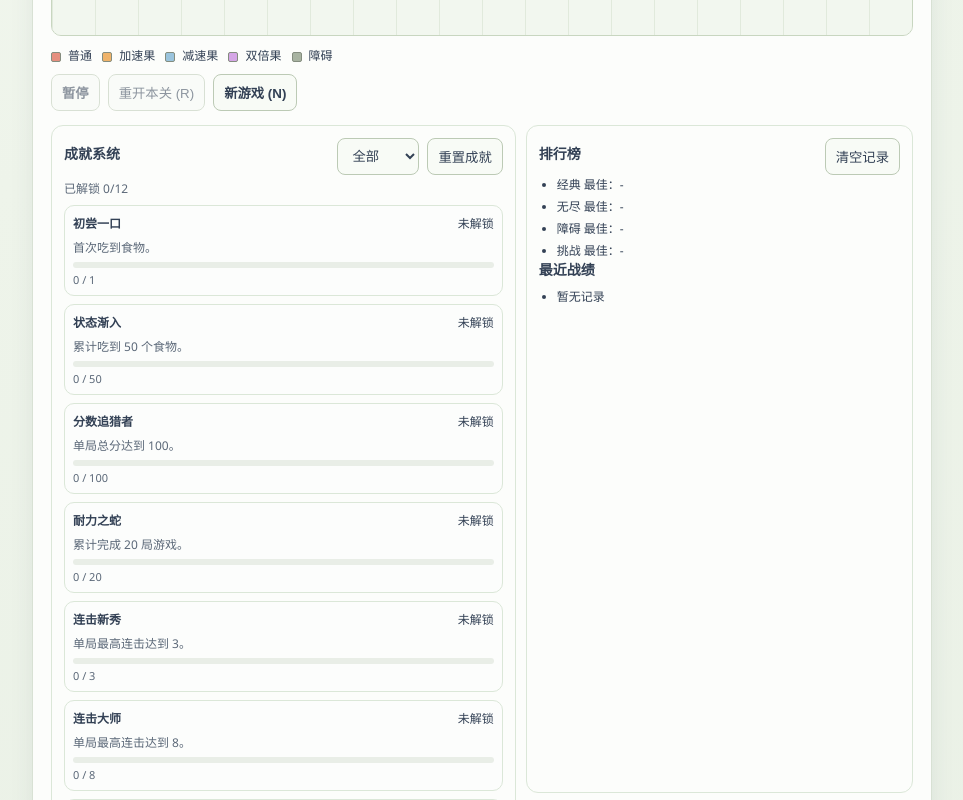
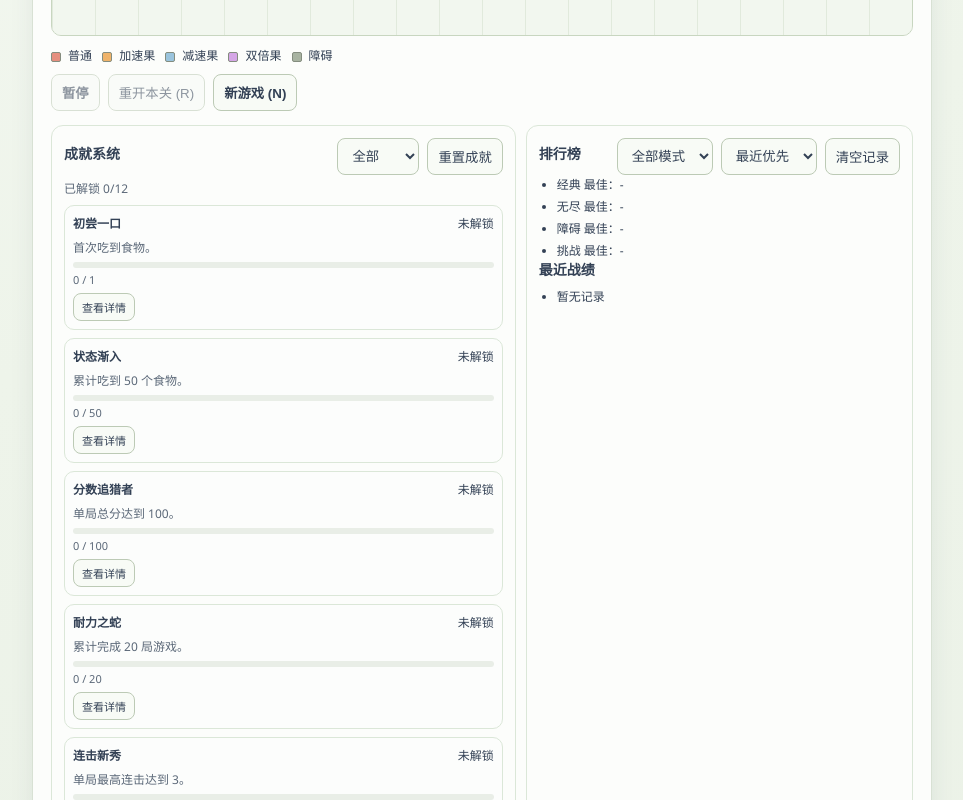
Before and after one commit to yychengers/snake-game, a Vue app: page / in a window 1280 px wide. Shown: the part 1260-2060 px from the top of the page, without its empty margins (158-1121 px from the left). Built offline with nearby package versions, Linux system fonts and the light colour scheme.

Commit message:
feat: enhance achievement and leaderboard interactions

```diff
--- a/src/modules/snake/SnakeGame.vue
+++ b/src/modules/snake/SnakeGame.vue
@@ -74,6 +74,9 @@ const boardRef = ref<HTMLCanvasElement | null>(null);
 const showSettings = ref(false);
 const achievements = ref<AchievementStore>(loadAchievements());
 const achievementFilter = ref<'all' | 'unlocked' | 'locked' | 'hidden'>('all');
+const achievementExpandedId = ref<AchievementId | null>(null);
+const leaderboardModeFilter = ref<'all' | GameMode>('all');
+const leaderboardSort = ref<'latest' | 'score' | 'duration'>('latest');
 const achievementToast = ref<{ id: AchievementId; title: string } | null>(null);
 const runTracker = ref<{
   mode: GameMode;
@@ -136,6 +139,19 @@ const shellStyle = computed<CSSProperties>(() => ({
 
 const topScore = computed(() => getTopScore(leaderboard.value));
 const fastestCompletion = computed(() => getFastestCompletion(leaderboard.value));
+const suggestedNextAction = computed(() => {
+  if (state.value.isCompleted) {
+    return selectedMode.value === 'classic'
+      ? '建议：试试挑战模式，冲击高连击。'
+      : '建议：尝试更高难度模式继续冲分。';
+  }
+  if (state.value.isGameOver) {
+    if (state.value.mode === 'obstacle') return '建议：障碍模式优先贴边走位，降低封路风险。';
+    if (state.value.mode === 'challenge') return '建议：挑战模式先稳住路线，再追求连击。';
+    return '建议：下一局保持中速节奏，优先扩大安全活动区。';
+  }
+  return '建议：保持稳定节奏，优先确保走位空间。';
+});
 const unlockedAchievements = computed(
   () => ACHIEVEMENTS.filter((item) => achievements.value.entries[item.id].unlocked).length,
 );
@@ -150,6 +166,7 @@ const filteredAchievements = computed(() =>
       description: hiddenLocked ? item.hint ?? '解锁后查看完整条件。' : item.description,
       hidden: Boolean(item.hidden),
       unlocked: entry.unlocked,
+      unlockedAt: entry.unlockedAt,
       progress: Math.min(entry.progress, item.target),
       target: item.target,
       progressPct: Math.min(100, Math.floor((Math.min(entry.progress, item.target) / item.target) * 100)),
@@ -161,6 +178,20 @@ const filteredAchievements = computed(() =>
     return !item.unlocked;
   }),
 );
+const filteredLeaderboard = computed(() => {
+  const base =
+    leaderboardModeFilter.value === 'all'
+      ? [...leaderboard.value.recent]
+      : leaderboard.value.recent.filter((item) => item.mode === leaderboardModeFilter.value);
+
+  if (leaderboardSort.value === 'score') {
+    return base.sort((a, b) => b.totalScore - a.totalScore);
+  }
+  if (leaderboardSort.value === 'duration') {
+    return base.sort((a, b) => a.durationMs - b.durationMs);
+  }
+  return base;
+});
 const topByMode = computed(() =>
   GAME_MODES.map((mode) => ({
     mode,
@@ -396,6 +427,10 @@ function clearRecords(): void {
 function markUnlockNotificationsRead(): void {
   achievements.value = markAchievementUnlocksSeen(achievements.value);
   saveAchievements(achievements.value);
+}
+
+function toggleAchievementExpand(id: AchievementId): void {
+  achievementExpandedId.value = achievementExpandedId.value === id ? null : id;
 }
 
 function resetAchievementProgress(): void {
@@ -644,6 +679,16 @@ function playEffectTone(freq: number, durationSec: number): void {
               <div class="achievement-progress-bar" :style="{ width: `${item.progressPct}%` }" />
             </div>
             <small>{{ item.progress }} / {{ item.target }}</small>
+            <button type="button" class="inline-detail-btn" @click="toggleAchievementExpand(item.id)">
+              {{ achievementExpandedId === item.id ? '收起详情' : '查看详情' }}
+            </button>
+            <div v-if="achievementExpandedId === item.id" class="achievement-detail">
+              <p>达成阈值：{{ item.target }}</p>
+              <p v-if="item.unlocked && item.unlockedAt">
+                解锁时间：{{ new Date(item.unlockedAt).toLocaleString() }}
+              </p>
+              <p v-else>尚未解锁，继续加油。</p>
+            </div>
           </li>
         </ul>
       </section>
@@ -652,7 +697,18 @@ function playEffectTone(freq: number, durationSec: number): void {
         <section class="leaderboard">
           <div class="leaderboard-head">
             <h3>排行榜</h3>
-            <button type="button" @click="clearRecords">清空记录</button>
+            <div class="leaderboard-tools">
+              <select v-model="leaderboardModeFilter">
+                <option value="all">全部模式</option>
+                <option v-for="mode in GAME_MODES" :key="mode" :value="mode">{{ MODE_LABEL[mode] }}</option>
+              </select>
+              <select v-model="leaderboardSort">
+                <option value="latest">最近优先</option>
+                <option value="score">按分数</option>
+                <option value="duration">按时长</option>
+              </select>
+              <button type="button" @click="clearRecords">清空记录</button>
+            </div>
           </div>
           <p v-if="topScore">总榜最高分：{{ MODE_LABEL[topScore.mode] }} {{ topScore.totalScore }}</p>
           <p v-if="fastestCompletion">最快通关：{{ MODE_LABEL[fastestCompletion.mode] }} {{ formatDuration(fastestCompletion.durationMs) }}</p>
@@ -663,11 +719,11 @@ function playEffectTone(freq: number, durationSec: number): void {
           </ul>
           <h4>最近战绩</h4>
           <ul>
-            <li v-for="(item, index) in leaderboard.recent" :key="`${item.playedAt}-${index}`">
+            <li v-for="(item, index) in filteredLeaderboard" :key="`${item.playedAt}-${index}`">
               {{ MODE_LABEL[item.mode] }} | 分数 {{ item.totalScore }} | 关卡 {{ item.level }} | 时长 {{ formatDuration(item.durationMs) }}
               <strong v-if="item.completed"> 通关</strong>
             </li>
-            <li v-if="leaderboard.recent.length === 0">暂无记录</li>
+            <li v-if="filteredLeaderboard.length === 0">暂无记录</li>
           </ul>
         </section>
 
@@ -702,6 +758,7 @@ function playEffectTone(freq: number, durationSec: number): void {
         <p>关卡：{{ state.level }}</p>
         <p>连击倍率：x{{ state.multiplier }}</p>
         <p>用时：{{ formatDuration(runDurationMs) }}</p>
+        <p class="settled-tip">{{ suggestedNextAction }}</p>
         <div class="modal-actions">
           <button type="button" @click="startGame(selectedMode)">再来一局</button>
           <button type="button" @click="restartLevel">重开本关</button>
--- a/src/styles.css
+++ b/src/styles.css
@@ -283,6 +283,12 @@ kbd {
   gap: 8px;
 }
 
+.leaderboard-tools {
+  display: flex;
+  flex-wrap: wrap;
+  gap: 8px;
+}
+
 .achievements-head {
   display: flex;
   justify-content: space-between;
@@ -372,6 +378,24 @@ kbd {
   color: var(--muted-text);
 }
 
+.inline-detail-btn {
+  margin-top: 6px;
+  padding: 5px 8px;
+  font-size: 11px;
+}
+
+.achievement-detail {
+  margin-top: 6px;
+  border-top: 1px dashed var(--panel-border);
+  padding-top: 6px;
+}
+
+.achievement-detail p {
+  margin: 2px 0;
+  font-size: 11px;
+  color: var(--muted-text);
+}
+
 button,
 select,
 input[type='range'] {
@@ -448,6 +472,15 @@ button:disabled {
   margin: 4px 0;
 }
 
+.settled-tip {
+  margin-top: 8px;
+  padding: 7px 9px;
+  border-radius: 8px;
+  background: color-mix(in srgb, var(--button-active-bg) 30%, transparent 70%);
+  border: 1px solid color-mix(in srgb, var(--button-active-border) 60%, transparent 40%);
+  font-size: 12px;
+}
+
 .modal-actions {
   margin-top: 12px;
   display: flex;
@@ -509,6 +542,11 @@ button:disabled {
     flex-direction: column;
   }
 
+  .leaderboard-head {
+    align-items: flex-start;
+    flex-direction: column;
+  }
+
   .achievement-toast {
     right: 10px;
     left: 10px;
```
